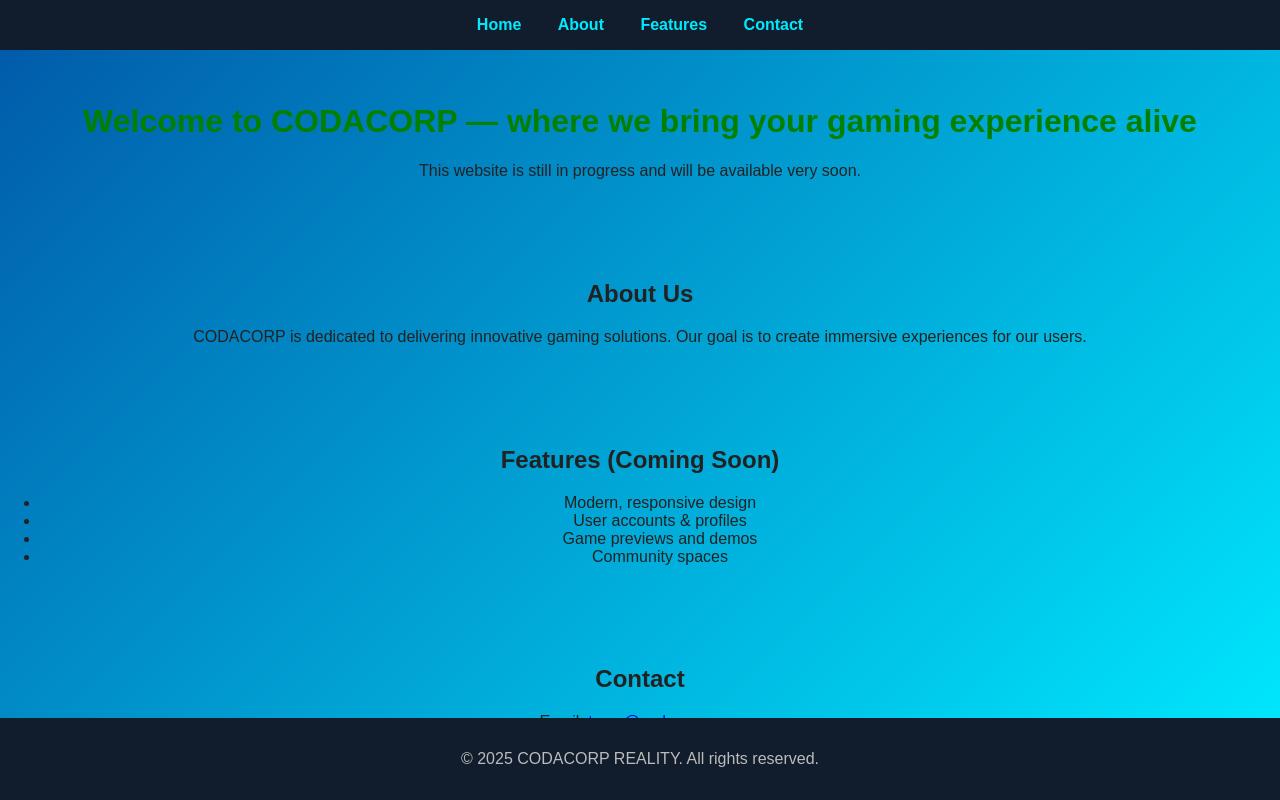
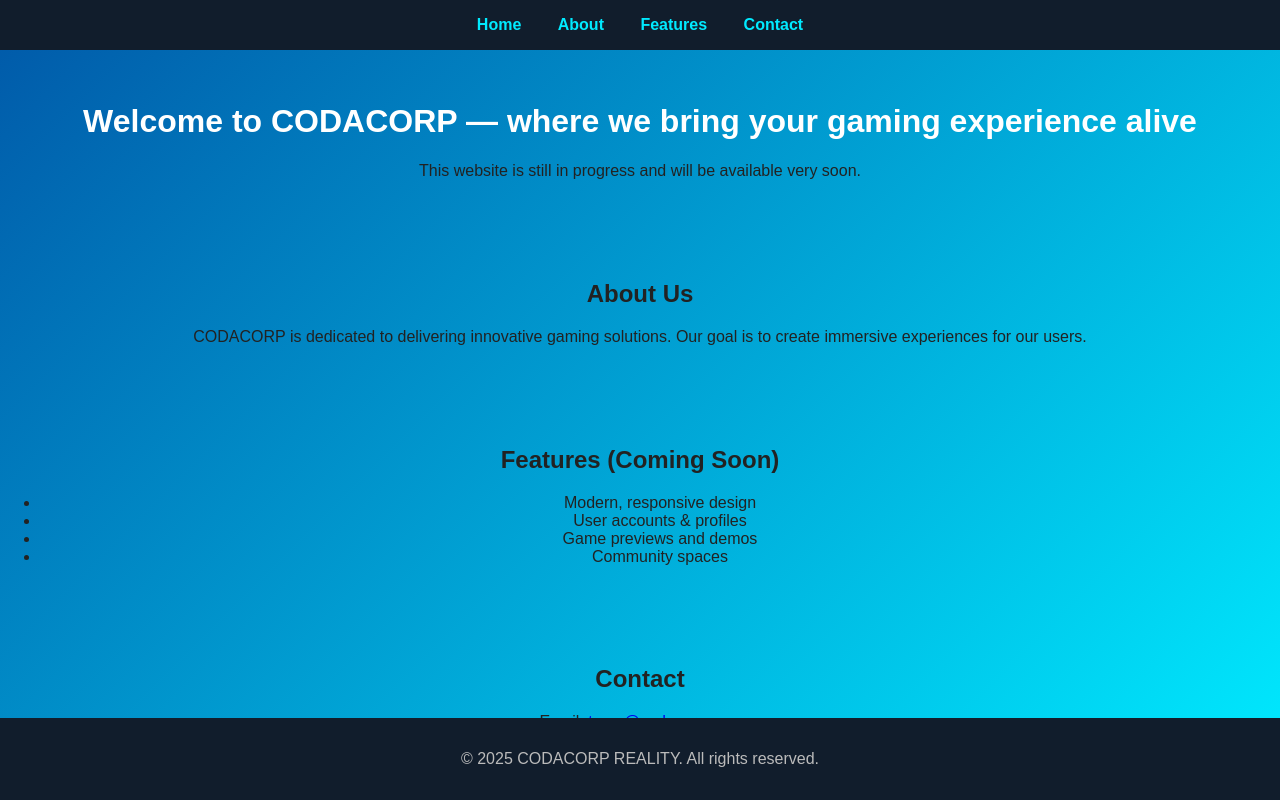
Before and after one commit to codacorpgeniuses-afk/Flyhanger-, a plain HTML site: page inde4x.html in a window 1280 px wide. Drawn offline with Linux system fonts and the light colour scheme.

Commit message:
Update and rename index.html to inde4x.html

```diff
--- a/index.html
+++ b/inde4x.html
@@ -15,7 +15,7 @@
     </nav>
 
     <header>
-        <h1 style="font-family: Algerian, Arial, sans-serif; color: green;">
+        <h1 style="font-family: Algerian, Arial, sans-serif; color: white;">
             Welcome to CODACORP — where we bring your gaming experience alive
         </h1>
         <p>This website is still in progress and will be available very soon.</p>
```
